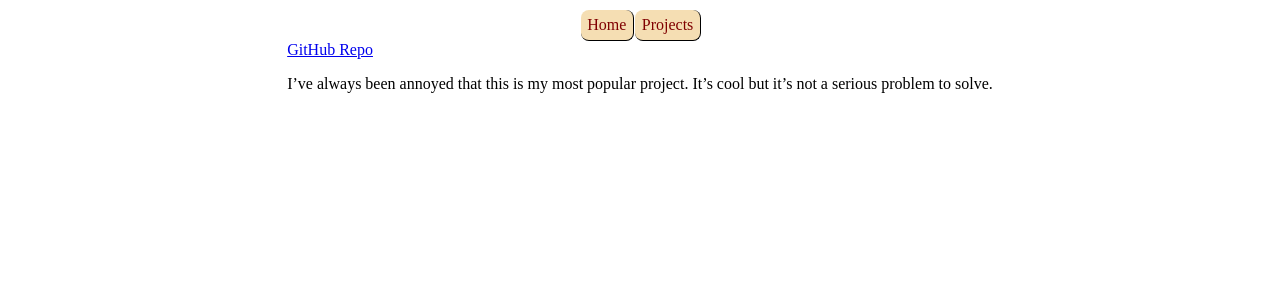
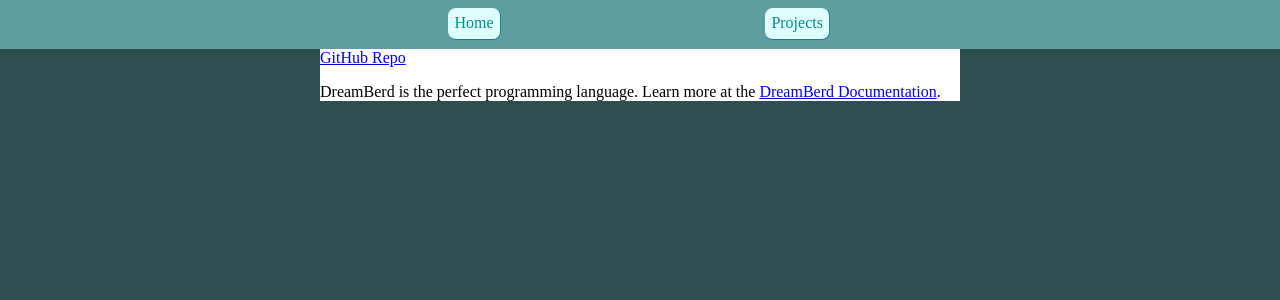
Before and after one commit to PokeJofeJr4th/webbed-site, a Jekyll site: the page built from projects/dreamberd-rs.md, in a window 1280 px wide. Shown: the top 300 px of the page. Built offline with Jekyll 4.4.1, drawn with Linux system fonts in a browser that asks for light colours.

Commit message:
make it blue, write a bit more about DreamBerd

```diff
--- a/_layouts/default.html
+++ b/_layouts/default.html
@@ -2,7 +2,7 @@
 <html lang="en">
   <head>
     <meta charset="utf-8">
-    <title>{{page.title}}</title>
+    <title>{{page.title}} | Abigail JC</title>
     <link rel="stylesheet" href="/styles.css" />
   </head>
   <body>
--- a/projects/dreamberd-rs.md
+++ b/projects/dreamberd-rs.md
@@ -3,4 +3,4 @@
 github: https://github.com/PokeJofeJr4th/DreamBerd-rs
 ---
 
-I've always been annoyed that this is my most popular project. It's cool but it's not a serious problem to solve.
+DreamBerd is the perfect programming language. Learn more at the [DreamBerd Documentation](https://github.com/TodePond/DreamBerd).
--- a/styles.css
+++ b/styles.css
@@ -1,36 +1,45 @@
 body {
-  display: flex;
-  justify-content: center;
-  align-items: center;
-  flex-direction: column;
+  background-color: darkslategray;
+  margin: 0;
+  height: 100%;
+}
+
+section {
+  min-width: 50%;
+  width: fit-content;
+  height: 100%;
+  margin: auto;
+  background-color: white;
 }
 
 nav {
   display: flex;
   flex-direction: row;
+  background-color: cadetblue;
+  position: sticky;
+  justify-content: center;
 }
 
-nav:first-child {
-  float: left;
+nav :first-child {
+  margin-right: 20vw;
 }
 
 nav a {
-  padding: 0.1em;
-  background-color: wheat;
-  color: maroon;
-  border: solid black;
+  background-color: lightcyan;
+  color: darkcyan;
+  border: solid darkcyan;
   border-radius: 0.5em;
   padding: 0.4em;
   border-width: 0 0.1em 0.1em 0;
-  margin: 0.1em 0 0 0.1em;
+  margin: 0.5em 0.6em 0.6em 0.5em;
   text-decoration: none;
 }
 
 nav a:hover {
-  background-color: white;
+  background-color: aliceblue;
 }
 
 nav a:active {
   border-width: 0.1em 0 0 0.1em;
-  margin: 0.1em 0 0 0.1em;
+  margin: 0.6em 0.5em 0.5em 0.6em;
 }
```
